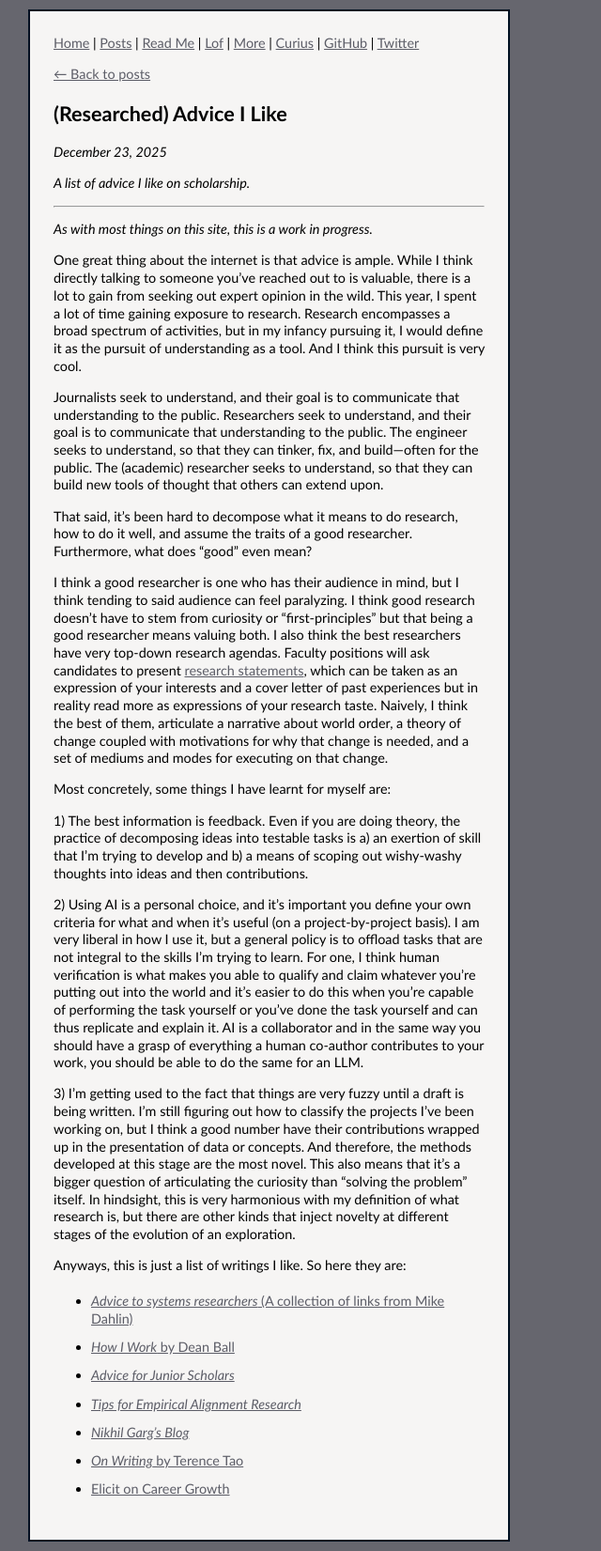
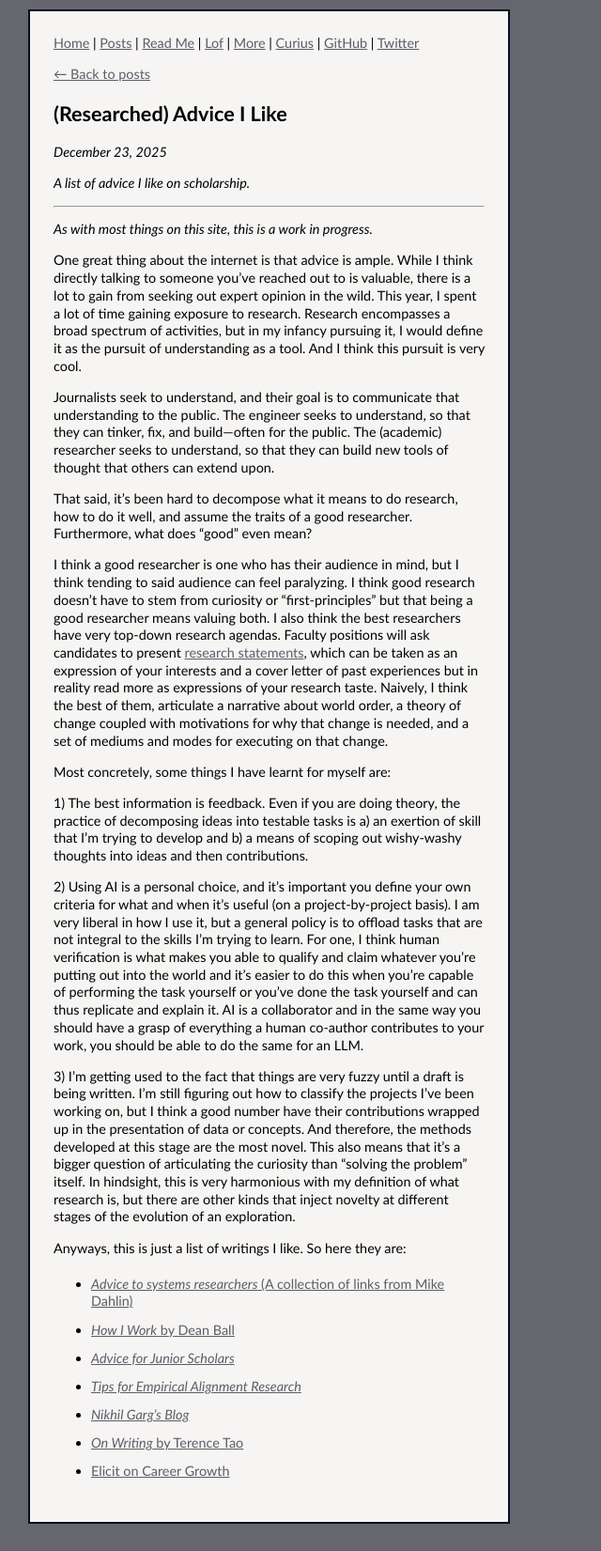
Before and after one commit to hamidahoderinwale/hamidahoderinwale.github.io, a Jekyll site: the page built from _posts/2025-12-23-advice-i-like.md, in a window 1280 px wide. Shown: the whole page at 94% size, without its empty margins (0-640 px from the left). Built offline with Jekyll 4.4.1, drawn with Linux system fonts in a browser that asks for light colours.

Commit message:
Update advice-i-like post with latest changes

```diff
--- a/_posts/2025-12-23-advice-i-like.md
+++ b/_posts/2025-12-23-advice-i-like.md
@@ -9,7 +9,7 @@ _As with most things on this site, this is a work in progress._
 
 One great thing about the internet is that advice is ample. While I think directly talking to someone you've reached out to is valuable, there is a lot to gain from seeking out expert opinion in the wild. This year, I spent a lot of time gaining exposure to research. Research encompasses a broad spectrum of activities, but in my infancy pursuing it, I would define it as the pursuit of understanding as a tool. And I think this pursuit is very cool.
 
-Journalists seek to understand, and their goal is to communicate that understanding to the public. Researchers seek to understand, and their goal is to communicate that understanding to the public. The engineer seeks to understand, so that they can tinker, fix, and build---often for the public. The (academic) researcher seeks to understand, so that they can build new tools of thought that others can extend upon.
+Journalists seek to understand, and their goal is to communicate that understanding to the public. The engineer seeks to understand, so that they can tinker, fix, and build---often for the public. The (academic) researcher seeks to understand, so that they can build new tools of thought that others can extend upon.
 
 That said, it's been hard to decompose what it means to do research, how to do it well, and assume the traits of a good researcher. Furthermore, what does "good" even mean?
 
```
